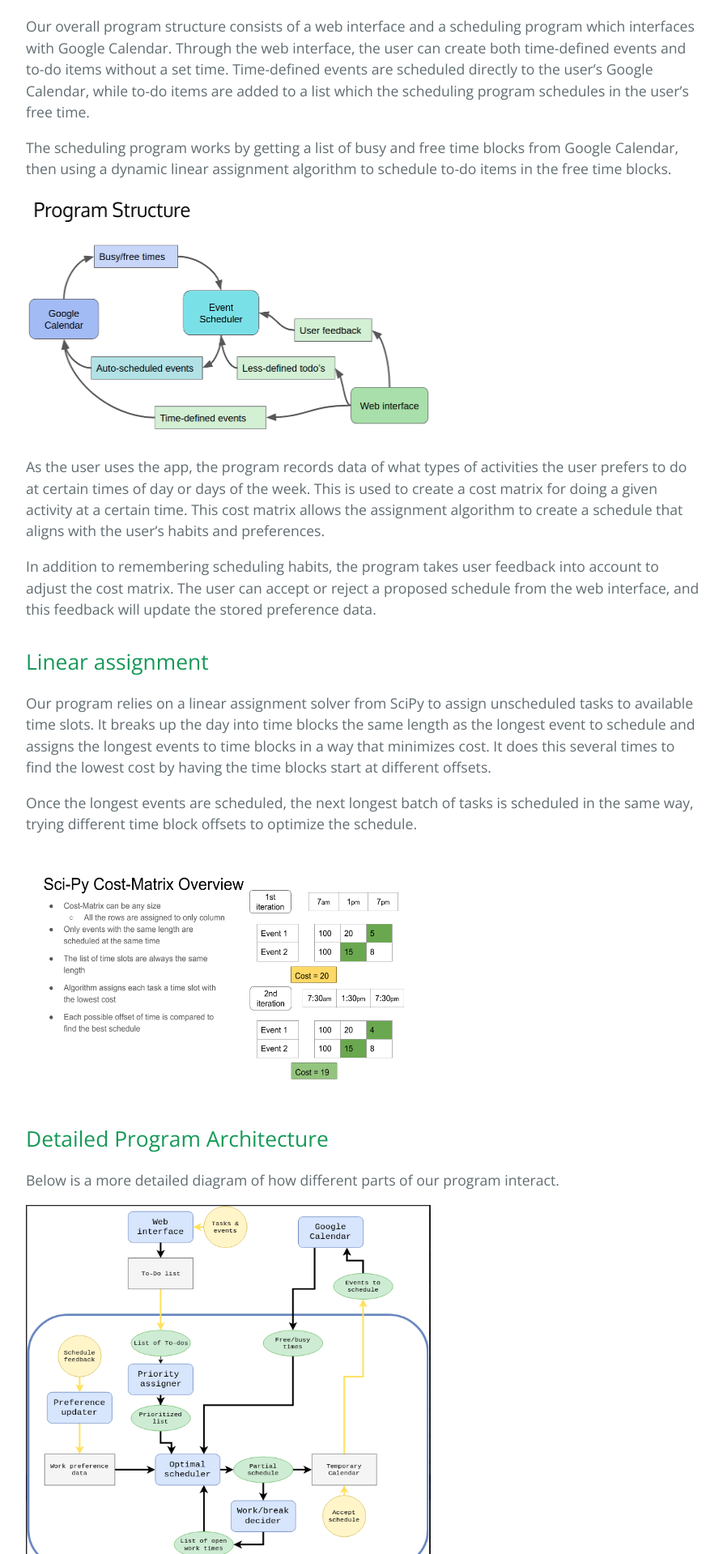
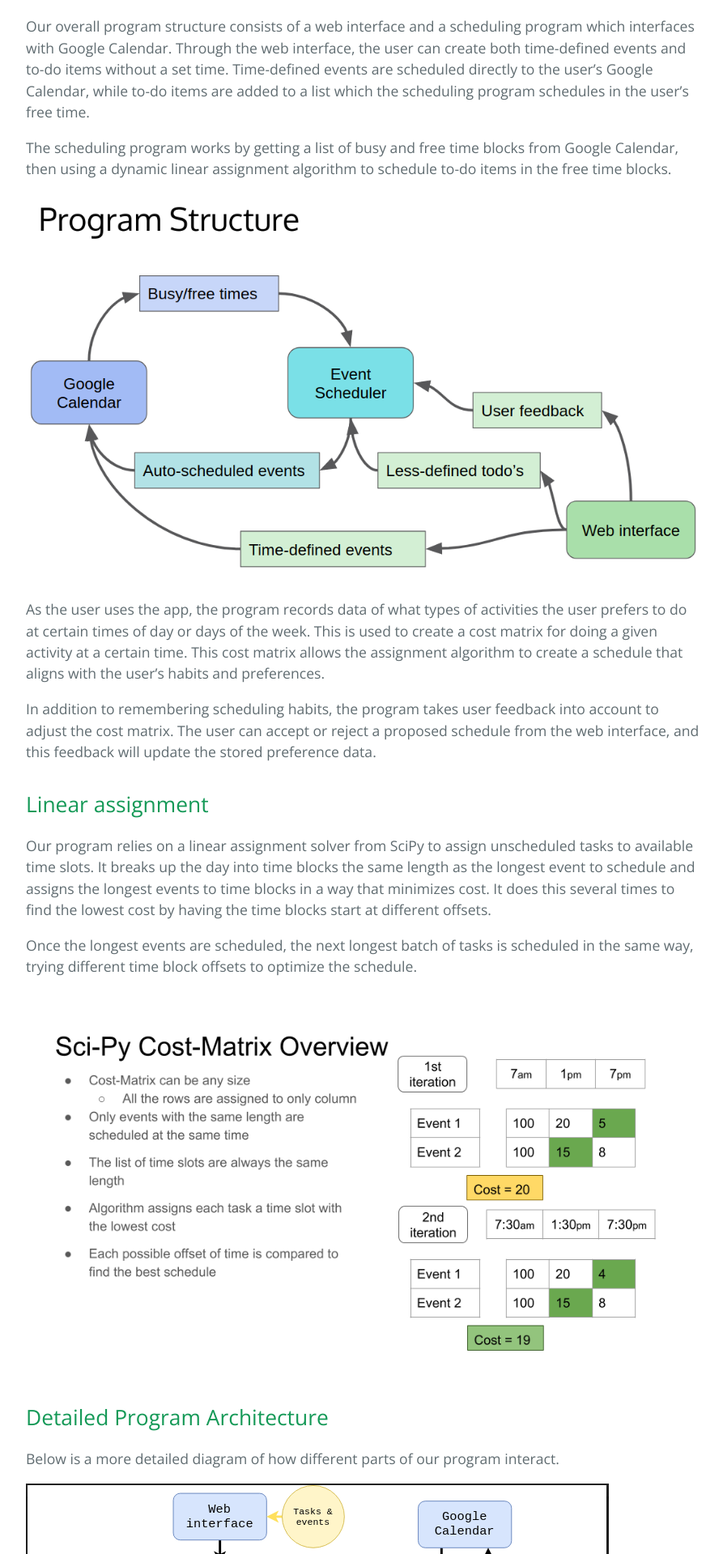
Before and after one commit to jsieving/smart-calendar, a Jekyll site: the page built from techPage.md, in a window 1280 px wide. Shown: the part 419-2338 px from the top of the page at 81% size, without its empty margins (192-1085 px from the left). Built offline with Jekyll 4.4.1, drawn with Linux system fonts in a browser that asks for light colours.

Commit message:
Updating tech page

```diff
--- a/techPage.md
+++ b/techPage.md
@@ -10,7 +10,7 @@ Our overall program structure consists of a web interface and a scheduling progr
 
 The scheduling program works by getting a list of busy and free time blocks from Google Calendar, then using a dynamic linear assignment algorithm to schedule to-do items in the free time blocks.
 
-<img src="https://github.com/jsieving/smart-calendar/blob/gh-pages/images/structure.png" width="500" height="300">
+![](https://github.com/jsieving/smart-calendar/blob/gh-pages/images/structure.png)
 
 As the user uses the app, the program records data of what types of activities the user prefers to do at certain times of day or days of the week. This is used to create a cost matrix for doing a given activity at a certain time. This cost matrix allows the assignment algorithm to create a schedule that aligns with the user's habits and preferences.
 
@@ -22,10 +22,10 @@ Our program relies on a linear assignment solver from SciPy to assign unschedule
 
 Once the longest events are scheduled, the next longest batch of tasks is scheduled in the same way, trying different time block offsets to optimize the schedule.
 
-<img src="https://github.com/jsieving/smart-calendar/blob/gh-pages/images/AR_2.png" width="500" height="300">
+![](https://github.com/jsieving/smart-calendar/blob/gh-pages/images/AR_2.png)
 
 ## Detailed Program Architecture
 
 Below is a more detailed diagram of how different parts of our program interact.
 
-<img src="https://github.com/jsieving/smart-calendar/blob/gh-pages/images/Screenshot%20from%202018-04-24%2014-00-34.png" width="500" height="500">
+![](https://github.com/jsieving/smart-calendar/blob/gh-pages/images/Screenshot%20from%202018-04-24%2014-00-34.png)
```
